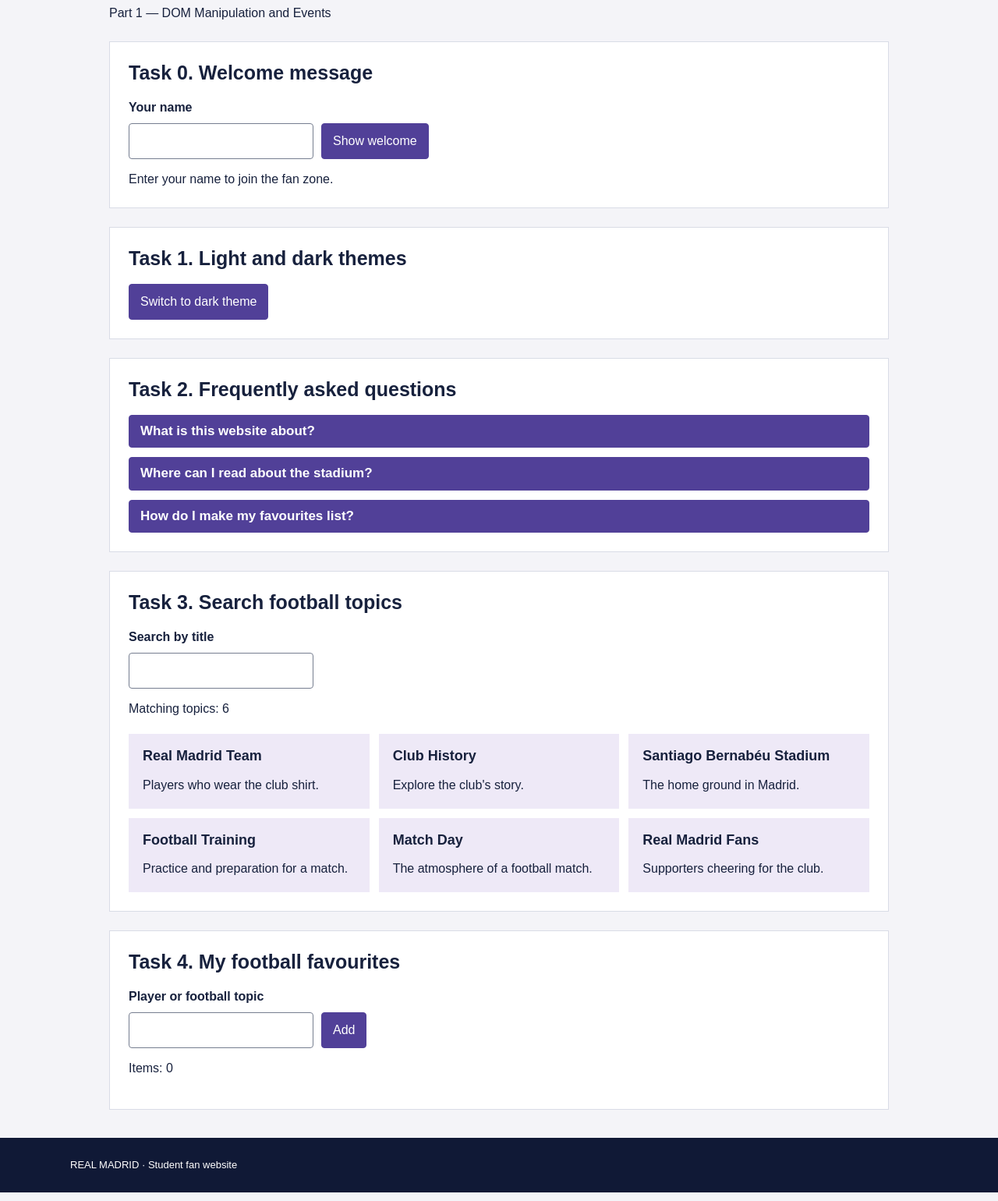
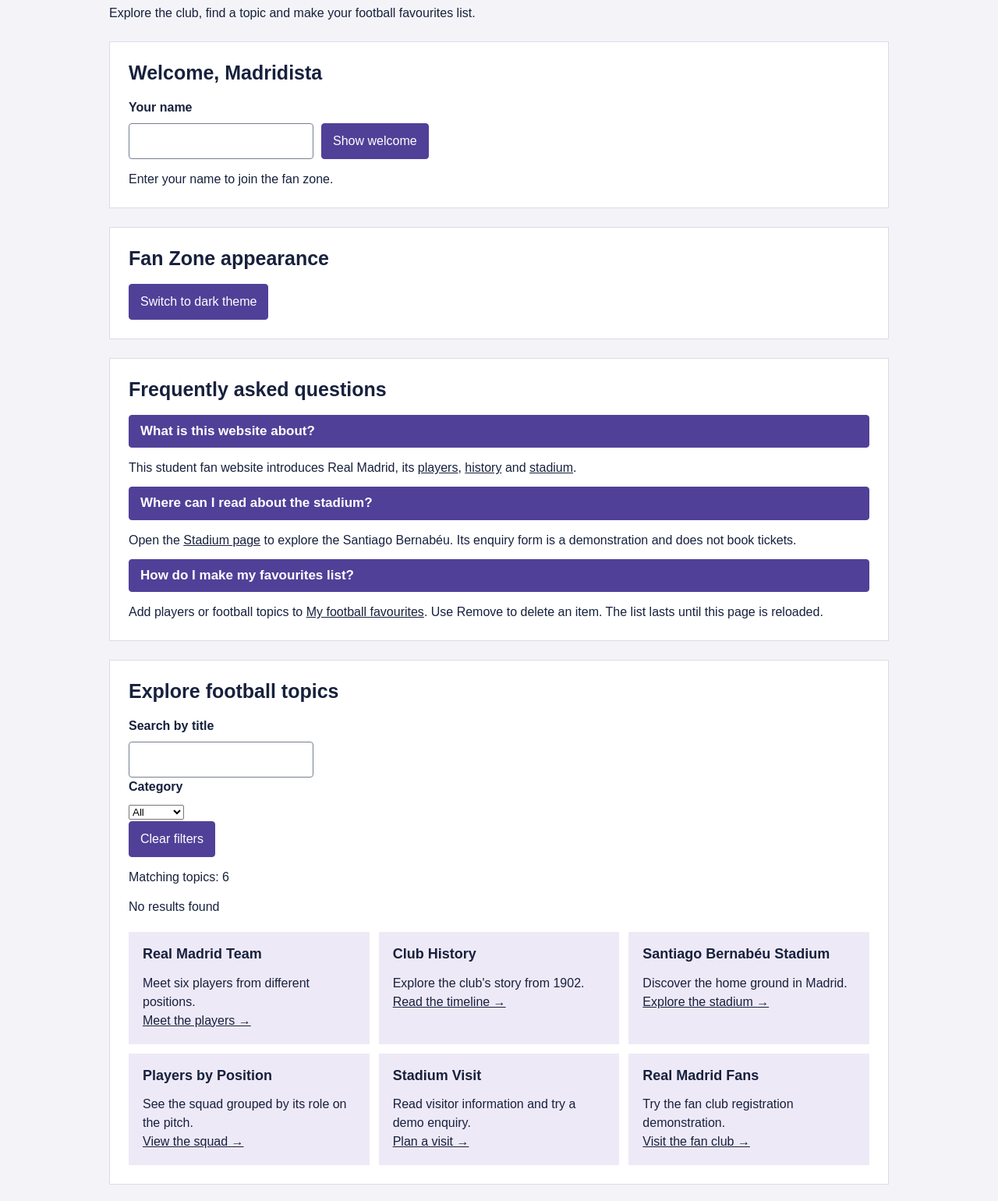
Before and after one commit to nurailymrakhatova/football, a plain HTML site: page interactive.html in a window 1280 px wide. Shown: the part 186-1726 px from the top of the page at 78% size. Drawn offline with nearby package versions, Linux system fonts and the light colour scheme.

Commit message:
Complete Assignment 6 pages and team README

```diff
--- a/interactive.html
+++ b/interactive.html
@@ -6,7 +6,9 @@
   <title>Fan Zone | Real Madrid Fan Site</title>
   <link rel="icon" type="image/svg+xml" href="favicon.svg">
   <link rel="stylesheet" href="css/style.css">
+  <link rel="stylesheet" href="css/responsive.css">
   <link rel="stylesheet" href="css/interactive.css">
+  <script src="js/jquery-3.7.1.min.js" defer></script>
   <script src="js/interactive.js" defer></script>
 </head>
 <body>
@@ -25,64 +27,70 @@
   </header>
   <main class="container practice">
     <h1>Real Madrid Fan Zone</h1>
-    <p>Part 1 — DOM Manipulation and Events</p>
+    <p>Explore the club, find a topic and make your football favourites list.</p>
     <section class="task" aria-labelledby="task-0">
-      <h2 id="task-0">Task 0. Welcome message</h2>
+      <h2 id="task-0">Welcome, Madridista</h2>
       <label for="fan-name">Your name</label>
       <div class="controls">
-        <input id="fan-name" type="text">
+        <input id="fan-name" type="text" maxlength="80" aria-describedby="welcome-message">
         <button id="welcome-button" type="button">Show welcome</button>
       </div>
       <p id="welcome-message" role="status">Enter your name to join the fan zone.</p>
     </section>
     <section class="task" aria-labelledby="task-1">
-      <h2 id="task-1">Task 1. Light and dark themes</h2>
-      <button id="theme-button" type="button">Switch to dark theme</button>
+      <h2 id="task-1">Fan Zone appearance</h2>
+      <button id="theme-button" type="button" aria-pressed="false">Switch to dark theme</button>
     </section>
     <section class="task" aria-labelledby="task-2">
-      <h2 id="task-2">Task 2. Frequently asked questions</h2>
+      <h2 id="task-2">Frequently asked questions</h2>
       <div class="faq-item">
         <h3><button class="faq-question" type="button" aria-expanded="false" aria-controls="answer-1">What is this website about?</button></h3>
-        <p id="answer-1" hidden>This student fan website introduces Real Madrid, its team, history and stadium.</p>
+        <div id="answer-1" class="faq-answer"><p>This student fan website introduces Real Madrid, its <a href="team.html">players</a>, <a href="history.html">history</a> and <a href="stadium.html">stadium</a>.</p></div>
       </div>
       <div class="faq-item">
         <h3><button class="faq-question" type="button" aria-expanded="false" aria-controls="answer-2">Where can I read about the stadium?</button></h3>
-        <p id="answer-2" hidden>Open the Stadium page to explore the Santiago Bernabéu.</p>
+        <div id="answer-2" class="faq-answer"><p>Open the <a href="stadium.html">Stadium page</a> to explore the Santiago Bernabéu. Its enquiry form is a demonstration and does not book tickets.</p></div>
       </div>
       <div class="faq-item">
         <h3><button class="faq-question" type="button" aria-expanded="false" aria-controls="answer-3">How do I make my favourites list?</button></h3>
-        <p id="answer-3" hidden>Use Task 4 below to add your favourite players or football topics. Remove an item with its Remove button.</p>
+        <div id="answer-3" class="faq-answer"><p>Add players or football topics to <a href="#favourites">My football favourites</a>. Use Remove to delete an item. The list lasts until this page is reloaded.</p></div>
       </div>
     </section>
-    <section class="task" aria-labelledby="task-3">
-      <h2 id="task-3">Task 3. Search football topics</h2>
-      <label for="topic-search">Search by title</label>
-      <input id="topic-search" type="search">
+    <section class="task" aria-labelledby="task-3" id="topics">
+      <h2 id="task-3">Explore football topics</h2>
+      <div class="filter-controls">
+        <div><label for="topic-search">Search by title</label><input id="topic-search" type="search"></div>
+        <div><label for="topic-category">Category</label><select id="topic-category"><option value="all">All</option><option value="team">Team</option><option value="club">Club</option><option value="stadium">Stadium</option></select></div>
+        <button id="clear-filters" type="button">Clear filters</button>
+      </div>
       <p id="search-count" role="status">Matching topics: 6</p>
-      <p id="no-results" hidden>No results found</p>
+      <p id="no-results">No results found</p>
       <div class="search-grid">
-        <article class="search-card"><h3>Real Madrid Team</h3><p>Players who wear the club shirt.</p></article>
-        <article class="search-card"><h3>Club History</h3><p>Explore the club's story.</p></article>
-        <article class="search-card"><h3>Santiago Bernabéu Stadium</h3><p>The home ground in Madrid.</p></article>
-        <article class="search-card"><h3>Football Training</h3><p>Practice and preparation for a match.</p></article>
-        <article class="search-card"><h3>Match Day</h3><p>The atmosphere of a football match.</p></article>
-        <article class="search-card"><h3>Real Madrid Fans</h3><p>Supporters cheering for the club.</p></article>
+        <article class="search-card" data-category="team"><h3>Real Madrid Team</h3><p>Meet six players from different positions.</p><a href="team.html#players">Meet the players →</a></article>
+        <article class="search-card" data-category="club"><h3>Club History</h3><p>Explore the club's story from 1902.</p><a href="history.html#timeline">Read the timeline →</a></article>
+        <article class="search-card" data-category="stadium"><h3>Santiago Bernabéu Stadium</h3><p>Discover the home ground in Madrid.</p><a href="stadium.html">Explore the stadium →</a></article>
+        <article class="search-card" data-category="team"><h3>Players by Position</h3><p>See the squad grouped by its role on the pitch.</p><a href="team.html#squad">View the squad →</a></article>
+        <article class="search-card" data-category="stadium"><h3>Stadium Visit</h3><p>Read visitor information and try a demo enquiry.</p><a href="stadium.html#faq">Plan a visit →</a></article>
+        <article class="search-card" data-category="club"><h3>Real Madrid Fans</h3><p>Try the fan club registration demonstration.</p><a href="register.html#registration">Visit the fan club →</a></article>
       </div>
     </section>
-    <section class="task" aria-labelledby="task-4">
-      <h2 id="task-4">Task 4. My football favourites</h2>
+    <section class="task" aria-labelledby="task-4" id="favourites">
+      <h2 id="task-4">My football favourites</h2>
+      <p>Your list stays on this page until you reload it.</p>
       <form id="favourites-form">
         <label for="favourite-input">Player or football topic</label>
         <div class="controls">
-          <input id="favourite-input" type="text" aria-describedby="list-message">
+          <input id="favourite-input" type="text" maxlength="100" aria-describedby="list-message">
           <button type="submit">Add</button>
         </div>
       </form>
       <p id="list-message" role="status"></p>
       <p id="item-count" role="status">Items: 0</p>
+      <p id="empty-list">Your favourites list is empty.</p>
       <ul id="favourites-list"></ul>
+      <p id="list-status" role="status"></p>
     </section>
   </main>
-  <footer class="site-footer"><div class="container footer-content"><p>REAL MADRID · Student fan website</p></div></footer>
+  <footer class="site-footer"><div class="container footer-content"><p><strong>REAL MADRID</strong> · Student fan website</p><p>Club facts and photos: <a href="https://www.realmadrid.com/en-US" target="_blank" rel="noopener noreferrer">Official website</a></p></div></footer>
 </body>
 </html>
```
Also changed, not shown: history.html (+3 -2 lines), index.html (+1 -0 lines), register.html (+1 -0 lines), stadium.html (+1 -0 lines), team.html (+3 -2 lines), README.md, demo-result.html (line endings or trailing spaces).
